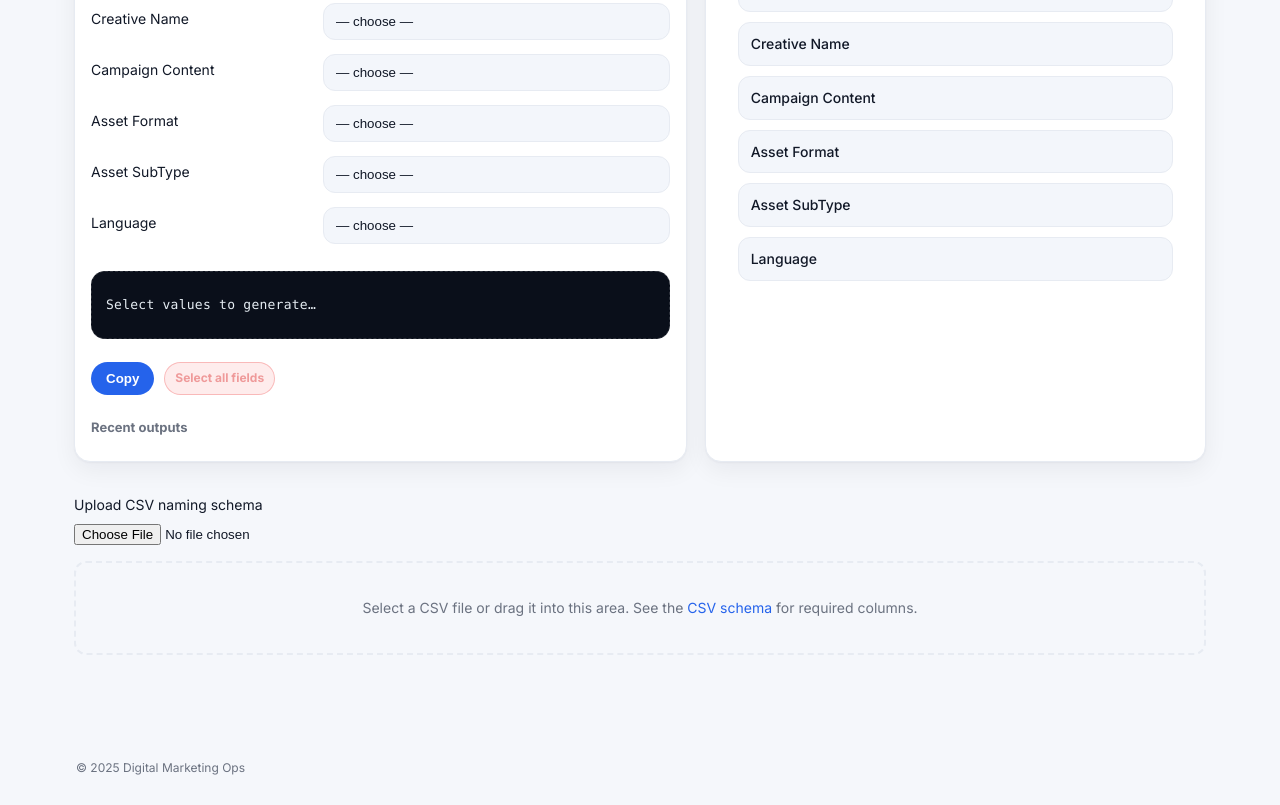
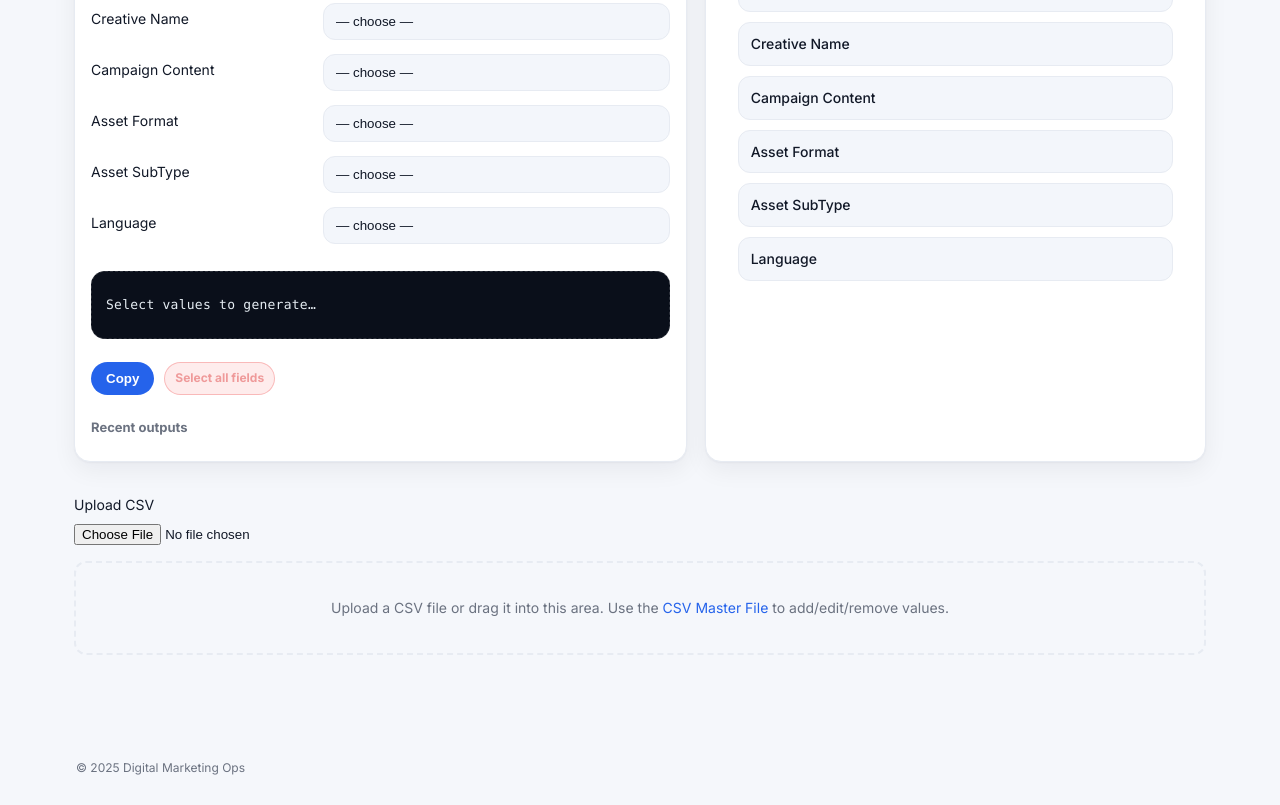
Before and after one commit to jsgutter/dm-generator, a plain HTML site: page index.html in a window 1280 px wide. Shown: the part 1843-2648 px from the top of the page. Drawn offline with Linux system fonts and the light colour scheme.

Commit message:
Update index.html

```diff
--- a/index.html
+++ b/index.html
@@ -24,10 +24,10 @@
 
   <main id="main" class="container">
     <div id="pairs"></div>
-    <label for="csvUpload">Upload CSV naming schema</label>
+    <label for="csvUpload">Upload CSV</label>
     <input type="file" id="csvUpload" accept=".csv" aria-describedby="csvInstructions">
     <div id="csvDropZone" tabindex="0" aria-label="CSV drop zone">
-      <p id="csvInstructions">Select a CSV file or drag it into this area. See the <a href="CSV_SCHEMA.md" target="_blank">CSV schema</a> for required columns.</p>
+      <p id="csvInstructions">Upload a CSV file or drag it into this area. Use the <a href="https://docs.google.com/spreadsheets/d/1dnvlt8HyXBW0xU2PvM5_cLy-dz5Jke_M5egn_fCVQko/edit?gid=2047636821#gid=2047636821" target="_blank">CSV Master File</a> to add/edit/remove values.</p>
     </div>
   </main>
 
```
